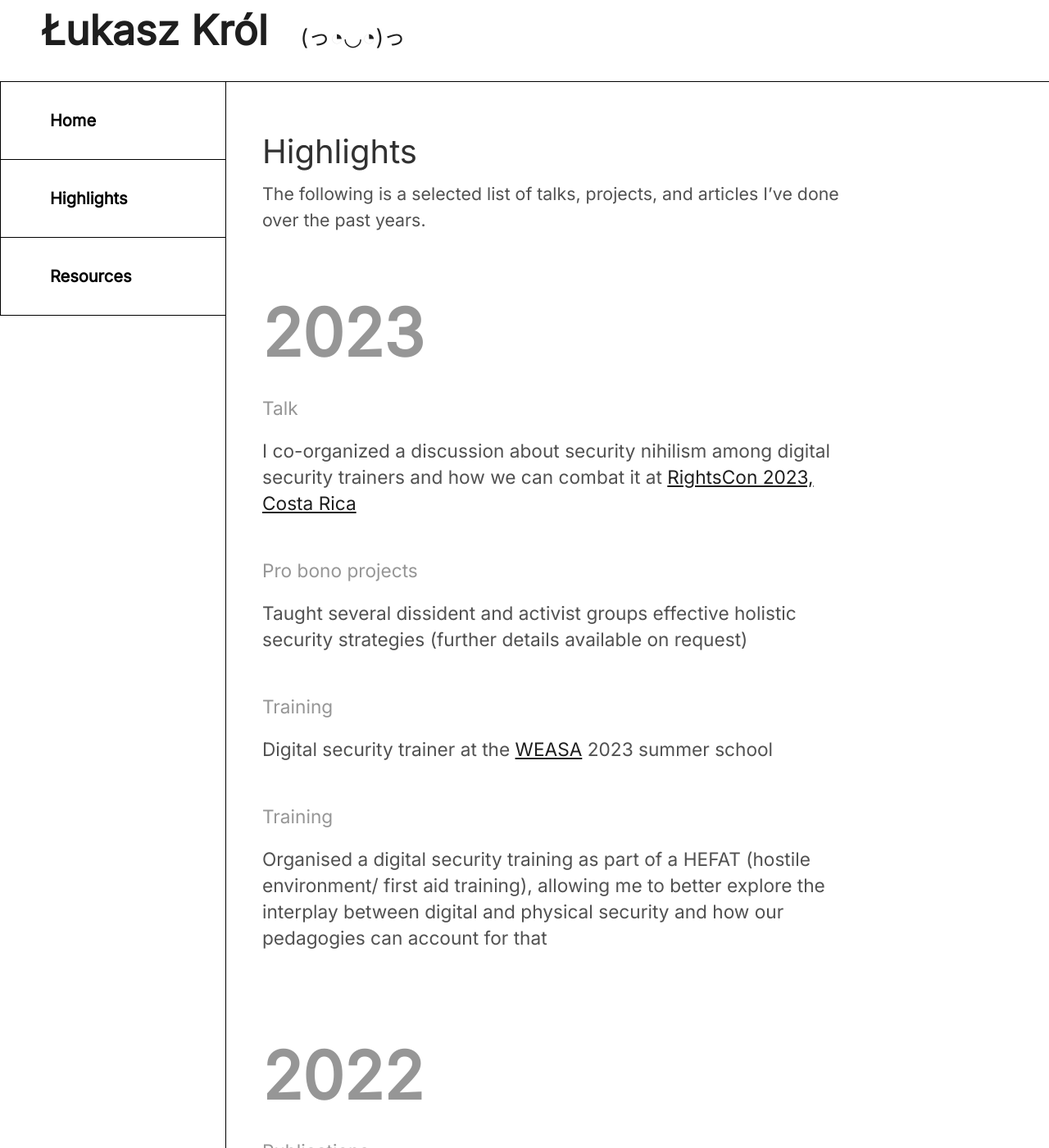
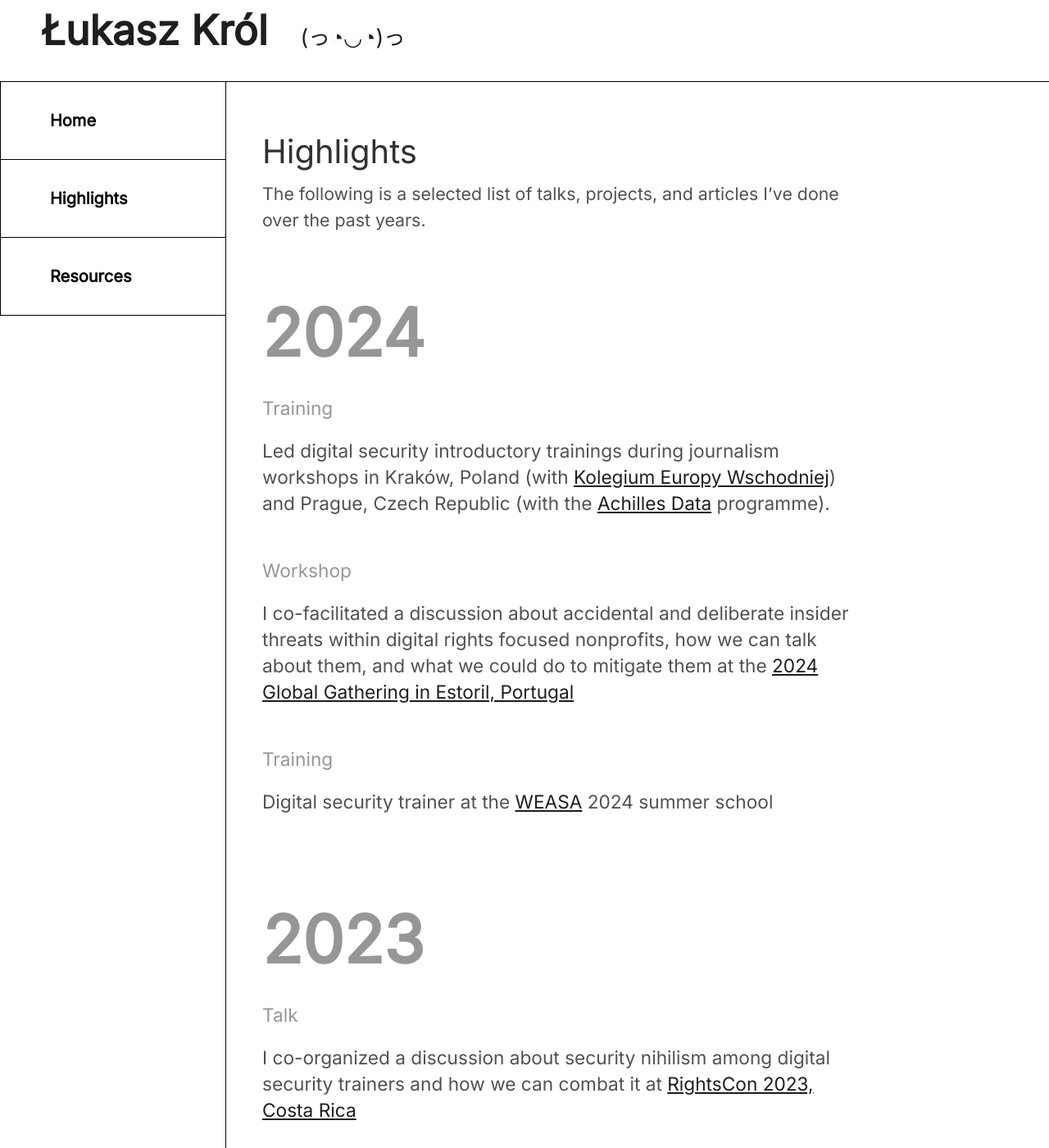
Before and after one commit to lukasz-a-krol/lukasz-a-krol.github.io, a Jekyll site: the page built from highlights.md, in a window 1280 px wide and 1400 px high. Shown: the whole window at 82% size. Built offline with Jekyll 4.4.1, drawn with Linux system fonts in a browser that asks for light colours.

Commit message:
Update highlights.md -- added details for 2024

```diff
--- a/highlights.md
+++ b/highlights.md
@@ -9,6 +9,19 @@ permalink: /highlights/
 
 The following is a selected list of talks, projects, and articles I've done over the past years.
 
+&nbsp;
+&nbsp;
+
+<h2 class = "year">2024</h2>
+
+<p class = "highlights_header">Training</p>
+<p class = "highlights_text">Led digital security introductory trainings during journalism workshops in Kraków, Poland (with <a href = "https://www.kew.org.pl/" target = "_blank">Kolegium Europy Wschodniej</a>) and Prague, Czech Republic (with the <a href = "https://www.bakalafoundation.org/en/programs/achilles-data/" target = "_blank">Achilles Data</a> programme).</p>
+
+<p class = "highlights_header">Workshop</p>
+<p class = "highlights_text">I co-facilitated a discussion about accidental and deliberate insider threats within digital rights focused nonprofits, how we can talk about them, and what we could do to mitigate them at the <a href = "https://wiki.digitalrights.community/index.php?title=Global_Gathering" target = "_blank">2024 Global Gathering in Estoril, Portugal</a></p>
+
+<p class = "highlights_header">Training</p>
+<p class = "highlights_text">Digital security trainer at the <a href = "https://www.weasa.org" target = "_blank">WEASA</a> 2024 summer school</p>
 
 &nbsp;
 &nbsp;
@@ -23,7 +36,6 @@ The following is a selected list of talks, projects, and articles I've done over
 
 <p class = "highlights_header">Training</p>
 <p class = "highlights_text">Digital security trainer at the <a href = "https://www.weasa.org" target = "_blank">WEASA</a> 2023 summer school</p>
-
 
 <p class = "highlights_header">Training</p>
 <p class = "highlights_text">Organised a digital security training as part of a HEFAT (hostile environment/ first aid training), allowing me to better explore the interplay between digital and physical security and how our pedagogies can account for that</p>
```
